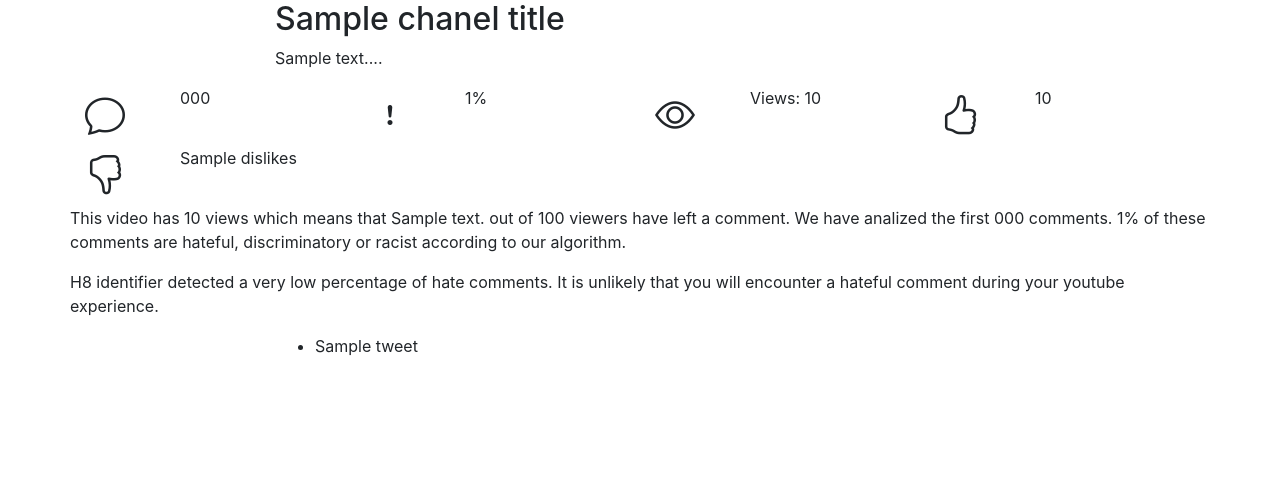
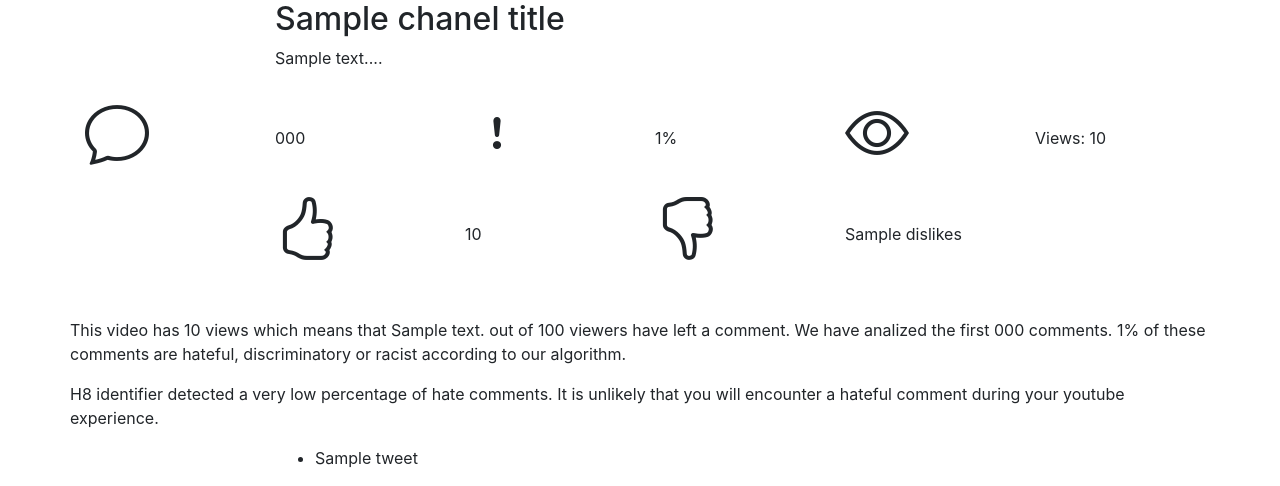
Before and after one commit to TechLabs-Berlin/H8-Identifier, a Flask app: template h8_identifier/templates/result.html in a window 1280 px wide. Shown: the part 733-1219 px from the top of the page. Before the commit the page ends 1089 px from the top, so only its background shows below. Run offline with Flask 2, Linux system fonts and the light colour scheme; the template is opened without the code that fills it: most values are stand-ins (such as "Sample title", 1, 10 or a date in 2020); parts of the project's set-up code (start-up, migrations or seed data) failed here and were passed over; some libraries are stand-ins or nearby versions.

Commit message:
Aligned like/dislike and aligned text in middle

```diff
--- a/h8_identifier/templates/result.html
+++ b/h8_identifier/templates/result.html
@@ -23,42 +23,56 @@
     <div class="col-md-2 center"></div>
     <div class="container">
       <div class="row">
-        <div class="col-sm-1">
-          <i class="bi bi-chat" style="font-size: 2.5rem"></i>
-        </div>
-        <div class="col-sm-2 mx-auto">
-          <span class="align-bottom">{{number_of_comments}}</span>
-        </div>
-        <div class="col-sm-1">
-          <i class="bi bi-exclamation" style="font-size: 2.5rem"></i>
+        <div class="col-sm-2 ">
+          <i class="bi bi-chat" style="font-size: 4rem;"></i>
         </div>
         <div class="col-sm-2">
+          <div class="col-xs-12" style="height:40px;"></div>
+          <p>{{number_of_comments}}</p>
+        </div>
+        <div class="col-sm-2">
+          <i class="bi bi-exclamation" style="font-size: 4rem"></i>
+        </div>
+        <div class="col-sm-2">
+          <div class="col-xs-12" style="height:40px;"></div>
           <p>{{percent_hate}}%</p>
         </div>
-        <div class="col-sm-1">
-          <i class="bi bi-eye" style="font-size: 2.5rem"></i>
+        <div class="col-sm-2">
+          <i class="bi bi-eye" style="font-size: 4rem"></i>
         </div>
         <div class="col-sm-2">
+          <div class="col-xs-12" style="height:40px;"></div>
           <p>Views: {{views}}</p>
         </div>
-        <div class="col-sm-1">
-          <i class="bi bi-hand-thumbs-up" style="font-size: 2.5rem"></i>
-        </div>
-        <div class="col-sm-2">
-          <p>{{likes}}</p>
-        </div>
-        <div class="col-sm-1">
-          <i class="bi bi-hand-thumbs-down" style="font-size: 2.5rem"></i>
-        </div>
-        <div class="col-sm-2">
-          <p>{{dislikes}}</p>
-        </div>
+
       </div>
     </div>
     <div class="container">
       <div class="row">
+        <div class="col-sm-2"></div>
+        <div class="col-sm-2">
+          <i class="bi bi-hand-thumbs-up" style="font-size: 4rem"></i>
+        </div>
+        <div class="col-sm-2">
+          <div class="col-xs-12" style="height:40px;"></div>
+          <p>{{likes}}</p>
+        </div>
+        <div class="col-sm-2">
+          <i class="bi bi-hand-thumbs-down" style="font-size: 4rem"></i>
+        </div>
+        <div class="col-sm-2">
+          <div class="col-xs-12" style="height:40px;"></div>
+          <p>{{dislikes}}</p>
+        </div>
+        <div class="col-sm-4"></div>
+      </div>
+    </div>
+    <div class="container">
+      <div class="row">
+        <div class="col-xs-12" style="height:40px;"></div>
         <p>This video has {{ views }} views which means that {{ comments_per_view }} out of 100
-          viewers have left a comment. We have analized the first {{ number_of_analyzed_comments }} comments.  {{ percent_hate }}% of
+          viewers have left a comment. We have analized the first {{ number_of_analyzed_comments }} comments. {{
+          percent_hate }}% of
           these comments are hateful, discriminatory or racist according to our algorithm.</p>
       </div>
     </div>
@@ -91,5 +105,4 @@
               </div>
       </div>
 </main>
-
 {% endblock %}
```
